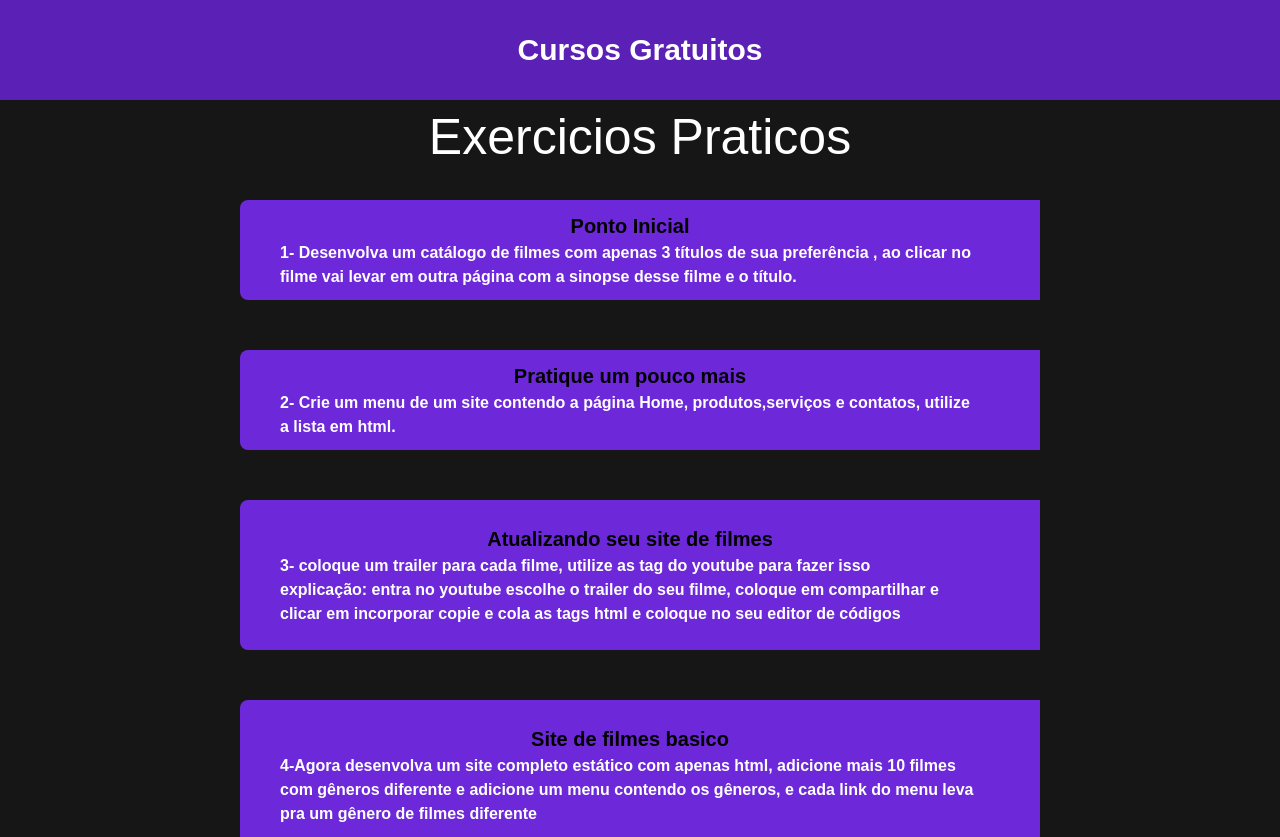
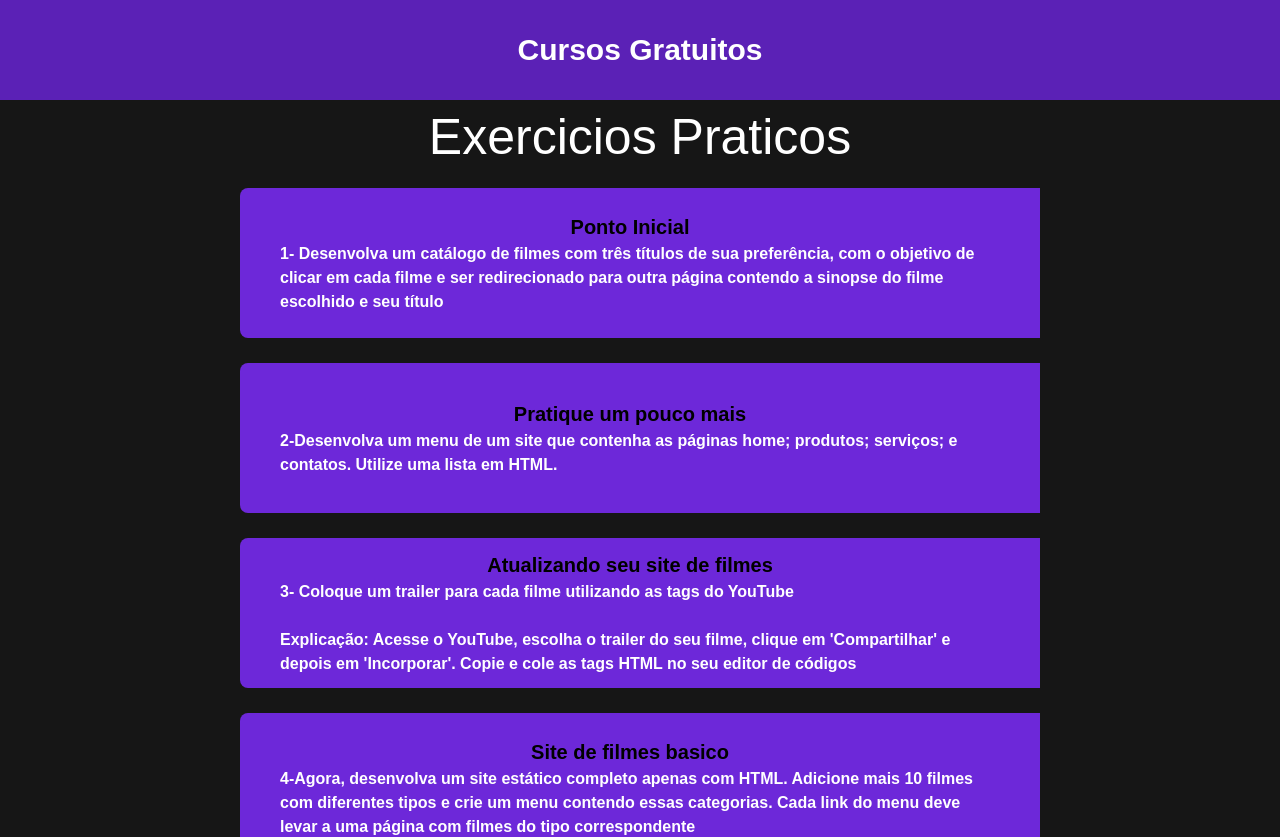
Before and after one commit to ElissonDeSous/cursos_gratuitos_alfa, a Next.js app: page /paginas/html_css in a window 1280 px wide. Shown: the top 837 px of the page. Built offline with nearby package versions, Linux system fonts and the light colour scheme.

Commit message:
arrumando erros ortograficos

```diff
--- a/src/pages/paginas/html_css/index.tsx
+++ b/src/pages/paginas/html_css/index.tsx
@@ -8,18 +8,18 @@ export default function ExerciciosHTML(){
             <h1 className='text-[50px] h-{100px} flex justify-center items-center' >Exercicios Praticos</h1>
       <div className='flex flex-col justify-around h-[700px]'>
          <div className='flex justify-center '>
-                 <div className=' flex flex-col justify-center items-center bg-violet-700 w-[800px] h-[100px]  font-bold tex rounded-s-lg	pr-[20px]'
+                 <div className=' flex flex-col justify-center items-center bg-violet-700 w-[800px] h-[150px]  font-bold tex rounded-s-lg	pr-[20px]'
                  >
                     <h2 className='text-[20px] text-black'>Ponto Inicial</h2>
-                   <div className='w-[700px]'>1- Desenvolva um catálogo de filmes com apenas 3 títulos de sua preferência , ao clicar no filme vai levar em outra página com a sinopse desse filme e o título.</div>
+                   <div className='w-[700px] '>1- Desenvolva um catálogo de filmes com três títulos de sua preferência, com o objetivo de clicar em cada filme e ser redirecionado para outra página contendo a sinopse do filme escolhido e seu título</div>
 
                    </div>
             </div>
             <div className='flex justify-center'>
-                 <div className=' flex flex-col justify-center items-center bg-violet-700 w-[800px] h-[100px]  font-bold tex rounded-s-lg	pr-[20px]'
+                 <div className=' flex flex-col justify-center items-center bg-violet-700 w-[800px] h-[150px]  font-bold tex rounded-s-lg	pr-[20px]'
                  >
                     <h2 className='text-[20px] text-black'>Pratique um pouco mais</h2>
-                   <div className='w-[700px]'>2- Crie um menu de um site contendo a página Home, produtos,serviços e contatos, utilize a lista em html. </div>
+                   <div className='w-[700px]'>2-Desenvolva um menu de um site que contenha as páginas home; produtos; serviços; e contatos. Utilize uma lista em HTML.</div>
 
                    </div>
             </div>
@@ -27,7 +27,7 @@ export default function ExerciciosHTML(){
                  <div className=' flex flex-col justify-center items-center bg-violet-700 w-[800px] h-[150px]  font-bold tex rounded-s-lg	pr-[20px]'
                  >
                        <h2 className='text-[20px] text-black'>Atualizando seu site de filmes</h2>
-                   <div className='w-[700px]'>3- coloque um trailer para cada filme, utilize as tag do youtube para fazer isso <br />explicação: entra no youtube escolhe o trailer do seu filme, coloque em compartilhar e clicar em incorporar copie e cola as tags html e coloque no seu editor de códigos</div>
+                   <div className='w-[700px]'>3- Coloque um trailer para cada filme utilizando as tags do YouTube<br /> <br />Explicação: Acesse o YouTube, escolha o trailer do seu filme, clique em 'Compartilhar' e depois em 'Incorporar'. Copie e cole as tags HTML no seu editor de códigos</div>
 
                    </div>
             </div>
@@ -35,7 +35,7 @@ export default function ExerciciosHTML(){
                  <div className=' flex flex-col justify-center items-center bg-violet-700 w-[800px] h-[150px]  font-bold tex rounded-s-lg	pr-[20px]'
                  >
                        <h2 className='text-[20px] text-black'>Site de filmes basico</h2>
-                   <div className='w-[700px]'> 4-Agora desenvolva um site completo estático com apenas html, adicione mais 10 filmes com gêneros diferente e adicione um menu contendo os gêneros, e cada link do menu leva pra um gênero de filmes diferente</div>
+                   <div className='w-[700px]'> 4-Agora, desenvolva um site estático completo apenas com HTML. Adicione mais 10 filmes com diferentes tipos e crie um menu contendo essas categorias. Cada link do menu deve levar a uma página com filmes do tipo correspondente</div>
 
                    </div>
             </div>
```
